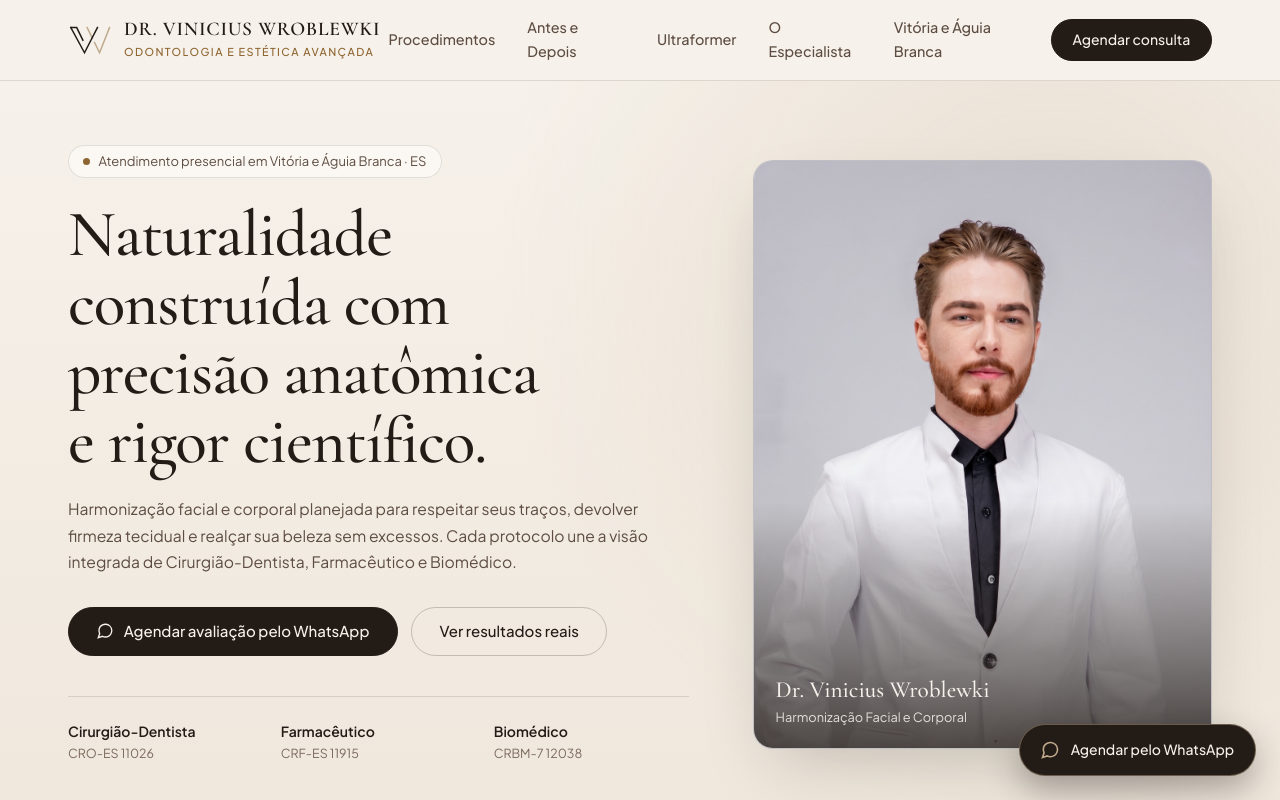
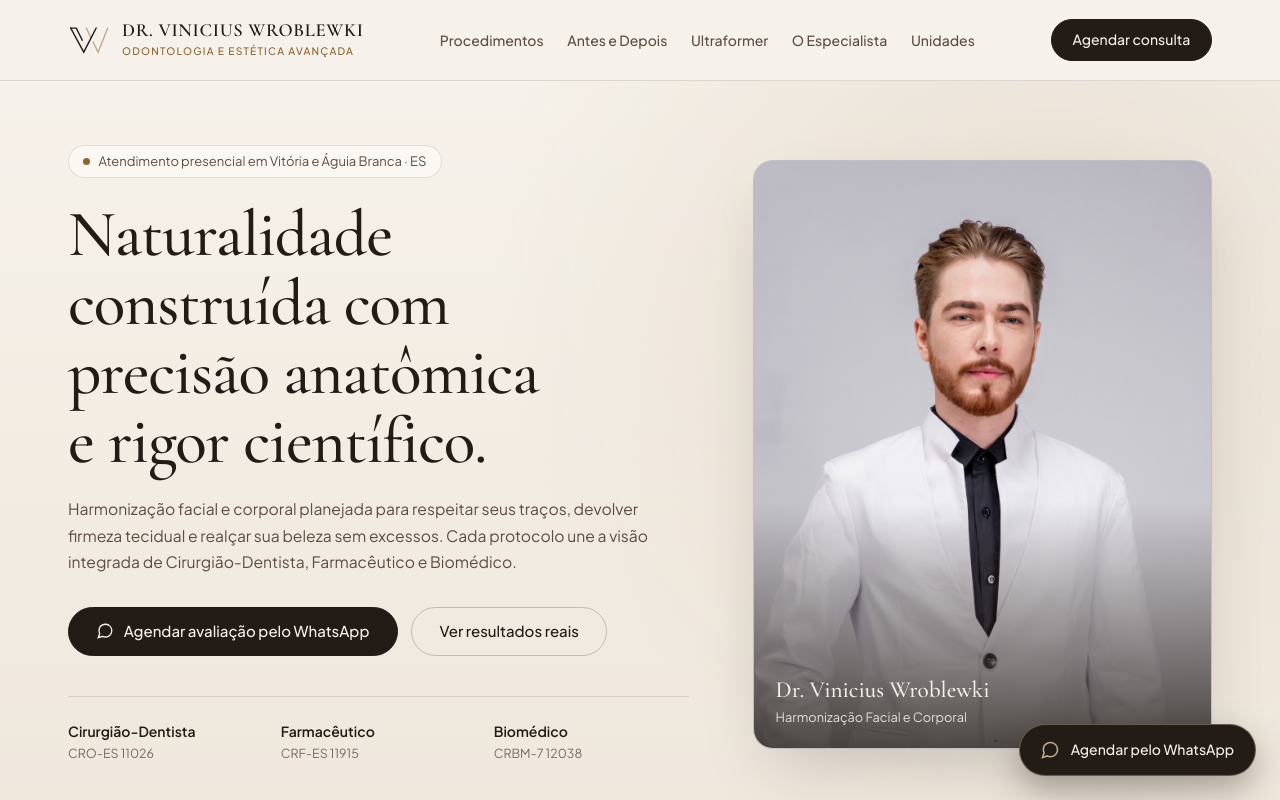
Before and after one commit to estevanlorenzon123-commits/dr-vinicius-wroblewki, a plain HTML site: page index.html in a window 1280 px wide. Shown: the top 800 px of the page. Drawn offline with nearby package versions, Linux system fonts and the light colour scheme.

Commit message:
fix(header): keep top navigation items single-line and balanced

```diff
--- a/index.html
+++ b/index.html
@@ -33,7 +33,7 @@
         <a href="#resultados">Antes e Depois</a>
         <a href="#ultraformer">Ultraformer</a>
         <a href="#especialista">O Especialista</a>
-        <a href="#unidades">Vitória e Águia Branca</a>
+        <a href="#unidades">Unidades</a>
         <div class="mobile-nav-cta">
           <a
             href="https://wa.me/5527998975841?text=Ol%C3%A1%2C%20Dr.%20Vinicius!%20Gostaria%20de%20agendar%20uma%20avalia%C3%A7%C3%A3o."
--- a/script.js
+++ b/script.js
@@ -38,7 +38,7 @@
     });
 
     window.addEventListener('resize', () => {
-      if (window.innerWidth > 900 && nav.classList.contains('is-open')) {
+      if (window.innerWidth > 1080 && nav.classList.contains('is-open')) {
         setMenuOpen(false);
       }
     });
--- a/styles.css
+++ b/styles.css
@@ -272,7 +272,7 @@ h1, h2, h3, .serif-display {
   display: flex;
   align-items: center;
   justify-content: space-between;
-  gap: 1rem;
+  gap: clamp(1.25rem, 2.4vw, 2.5rem);
   min-height: var(--header-h);
 }
 
@@ -281,11 +281,12 @@ h1, h2, h3, .serif-display {
   align-items: center;
   gap: 0.75rem;
   min-width: 0;
+  flex-shrink: 0;
 }
 
 .brand-monogram {
-  width: 44px;
-  height: 36px;
+  width: 42px;
+  height: 34px;
   flex-shrink: 0;
 }
 
@@ -297,17 +298,17 @@ h1, h2, h3, .serif-display {
 
 .brand-name {
   font-family: var(--font-serif);
-  font-size: 1.22rem;
+  font-size: 1.16rem;
   font-weight: 600;
-  letter-spacing: 0.04em;
+  letter-spacing: 0.035em;
   line-height: 1.1;
   color: var(--ink-espresso);
   white-space: nowrap;
 }
 
 .brand-sub {
-  font-size: 0.68rem;
-  letter-spacing: 0.13em;
+  font-size: 0.64rem;
+  letter-spacing: 0.12em;
   color: var(--brand-bronze);
   margin-top: 0.16rem;
   font-weight: 500;
@@ -317,13 +318,17 @@ h1, h2, h3, .serif-display {
 .primary-nav {
   display: flex;
   align-items: center;
-  gap: 2rem;
+  justify-content: center;
+  gap: clamp(1.2rem, 1.85vw, 2rem);
+  margin-inline: auto;
 }
 
 .primary-nav a {
-  font-size: 0.9rem;
+  font-size: 0.875rem;
   font-weight: 500;
+  line-height: 1.2;
   color: var(--ink-cocoa);
+  white-space: nowrap;
   transition: color 0.2s ease;
 }
 
@@ -1756,37 +1761,8 @@ details > summary::-webkit-details-marker {
    ========================================================================== */
 
 @media (max-width: 1080px) {
-  .procedures-grid {
-    grid-template-columns: 1fr;
-  }
-
-  .procedure-card {
-    grid-template-columns: 240px minmax(0, 1fr);
-  }
-
-  .cases-grid {
-    grid-template-columns: repeat(2, minmax(0, 1fr));
-  }
-}
-
-@media (max-width: 900px) {
   :root {
-    --header-h: 68px;
-  }
-
-  .brand-monogram {
-    width: 36px;
-    height: 30px;
-  }
-
-  .brand-name {
-    font-size: 1.06rem;
-    letter-spacing: 0.03em;
-  }
-
-  .brand-sub {
-    font-size: 0.6rem;
-    letter-spacing: 0.1em;
+    --header-h: 70px;
   }
 
   .primary-nav {
@@ -1794,12 +1770,14 @@ details > summary::-webkit-details-marker {
     top: var(--header-h);
     left: 0;
     right: 0;
+    margin-inline: 0;
     max-height: calc(100dvh - var(--header-h));
     overflow-y: auto;
     background-color: var(--surface-ivory);
     border-bottom: 1px solid var(--line-strong);
     flex-direction: column;
     align-items: stretch;
+    justify-content: flex-start;
     padding: 1.25rem var(--gutter) 1.75rem;
     gap: 0.25rem;
     display: none;
@@ -1840,6 +1818,39 @@ details > summary::-webkit-details-marker {
 
   .header-cta {
     display: none;
+  }
+
+  .procedures-grid {
+    grid-template-columns: 1fr;
+  }
+
+  .procedure-card {
+    grid-template-columns: 240px minmax(0, 1fr);
+  }
+
+  .cases-grid {
+    grid-template-columns: repeat(2, minmax(0, 1fr));
+  }
+}
+
+@media (max-width: 900px) {
+  :root {
+    --header-h: 68px;
+  }
+
+  .brand-monogram {
+    width: 36px;
+    height: 30px;
+  }
+
+  .brand-name {
+    font-size: 1.06rem;
+    letter-spacing: 0.03em;
+  }
+
+  .brand-sub {
+    font-size: 0.6rem;
+    letter-spacing: 0.1em;
   }
 
   .hero-grid,
```
